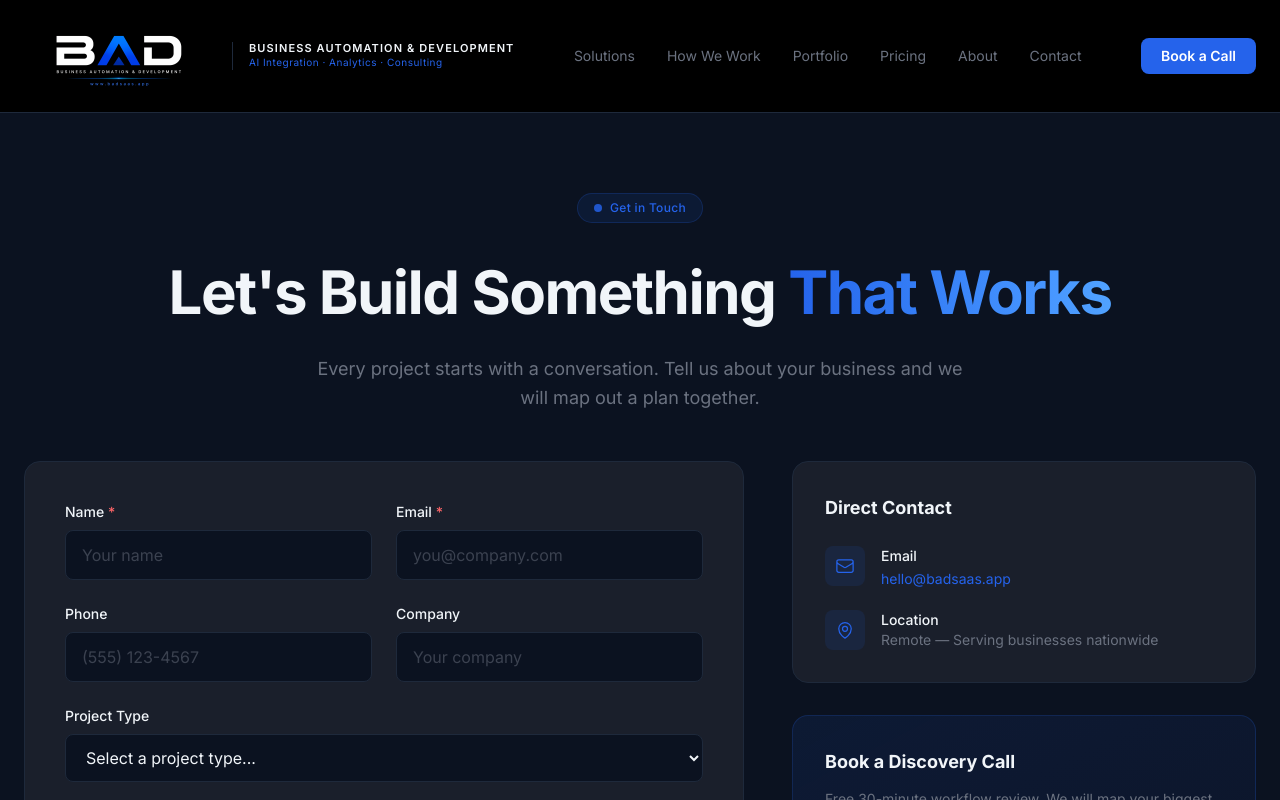
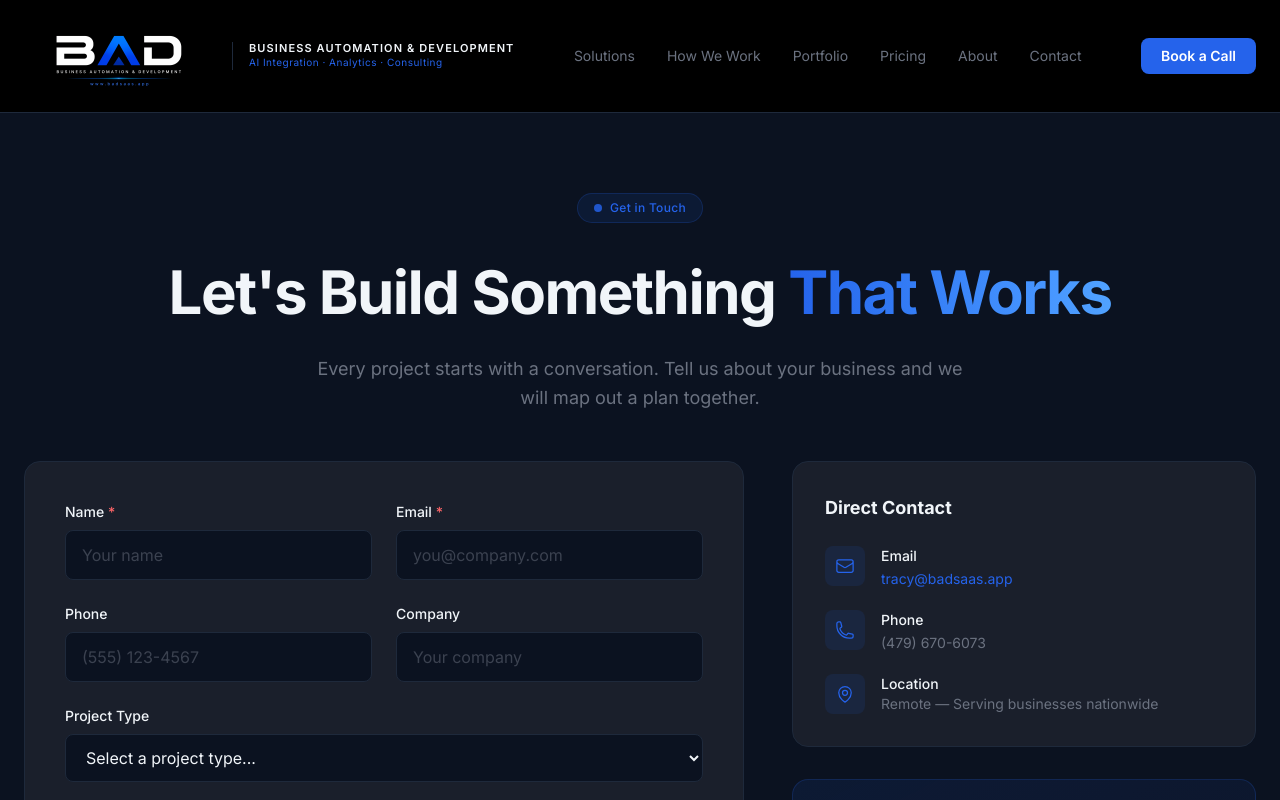
Before and after one commit to tracybailey5150/bad-platform, a Next.js app: page /contact in a window 1280 px wide. Shown: the top 800 px of the page. Built offline with nearby package versions, Linux system fonts and the light colour scheme.

Commit message:
Revert contact/terms/privacy to original — only about page gets team rebrand

```diff
--- a/src/app/(public)/contact/page.tsx
+++ b/src/app/(public)/contact/page.tsx
@@ -217,8 +217,21 @@
                   </div>
                   <div>
                     <p className="text-sm font-medium text-bad-light">Email</p>
-                    <a href="mailto:hello@badsaas.app" className="text-sm text-bad-blue hover:text-blue-400 transition-colors">
-                      hello@badsaas.app
+                    <a href="mailto:tracy@badsaas.app" className="text-sm text-bad-blue hover:text-blue-400 transition-colors">
+                      tracy@badsaas.app
+                    </a>
+                  </div>
+                </div>
+                <div className="flex items-start gap-4">
+                  <div className="w-10 h-10 flex items-center justify-center rounded-lg bg-bad-blue/10 text-bad-blue flex-shrink-0">
+                    <svg className="w-5 h-5" fill="none" viewBox="0 0 24 24" stroke="currentColor" strokeWidth={1.5}>
+                      <path strokeLinecap="round" strokeLinejoin="round" d="M2.25 6.75c0 8.284 6.716 15 15 15h2.25a2.25 2.25 0 002.25-2.25v-1.372c0-.516-.351-.966-.852-1.091l-4.423-1.106c-.44-.11-.902.055-1.173.417l-.97 1.293c-.282.376-.769.542-1.21.38a12.035 12.035 0 01-7.143-7.143c-.162-.441.004-.928.38-1.21l1.293-.97c.363-.271.527-.734.417-1.173L6.963 3.102a1.125 1.125 0 00-1.091-.852H4.5A2.25 2.25 0 002.25 4.5v2.25z" />
+                    </svg>
+                  </div>
+                  <div>
+                    <p className="text-sm font-medium text-bad-light">Phone</p>
+                    <a href="tel:4796706073" className="text-sm text-bad-gray hover:text-bad-light transition-colors">
+                      (479) 670-6073
                     </a>
                   </div>
                 </div>
@@ -245,7 +258,7 @@
                 how to fix it. No pitch deck. No commitment.
               </p>
               <a
-                href="mailto:hello@badsaas.app?subject=Discovery Call Request"
+                href="mailto:tracy@badsaas.app?subject=Discovery Call Request"
                 className="inline-flex items-center gap-2 px-6 py-3 text-sm font-semibold bg-bad-blue hover:bg-bad-blue/90 text-white rounded-lg transition-colors w-full justify-center"
               >
                 Schedule a Call
--- a/src/app/(public)/privacy/page.tsx
+++ b/src/app/(public)/privacy/page.tsx
@@ -98,7 +98,8 @@
           </p>
           <div className="mt-3">
             <p className="text-bad-light">BAD -- Business Automation &amp; Development</p>
-            <p>Email: <a href="mailto:hello@badsaas.app" className="text-bad-blue hover:text-blue-400 transition-colors">hello@badsaas.app</a></p>
+            <p>Email: <a href="mailto:tracy@badsaas.app" className="text-bad-blue hover:text-blue-400 transition-colors">tracy@badsaas.app</a></p>
+            <p>Phone: (479) 670-6073</p>
             <p>Website: badsaas.app</p>
           </div>
         </div>
--- a/src/app/(public)/terms/page.tsx
+++ b/src/app/(public)/terms/page.tsx
@@ -121,7 +121,8 @@
           </p>
           <div className="mt-3">
             <p className="text-bad-light">BAD -- Business Automation &amp; Development</p>
-            <p>Email: <a href="mailto:hello@badsaas.app" className="text-bad-blue hover:text-blue-400 transition-colors">hello@badsaas.app</a></p>
+            <p>Email: <a href="mailto:tracy@badsaas.app" className="text-bad-blue hover:text-blue-400 transition-colors">tracy@badsaas.app</a></p>
+            <p>Phone: (479) 670-6073</p>
             <p>Website: badsaas.app</p>
           </div>
         </div>
```
